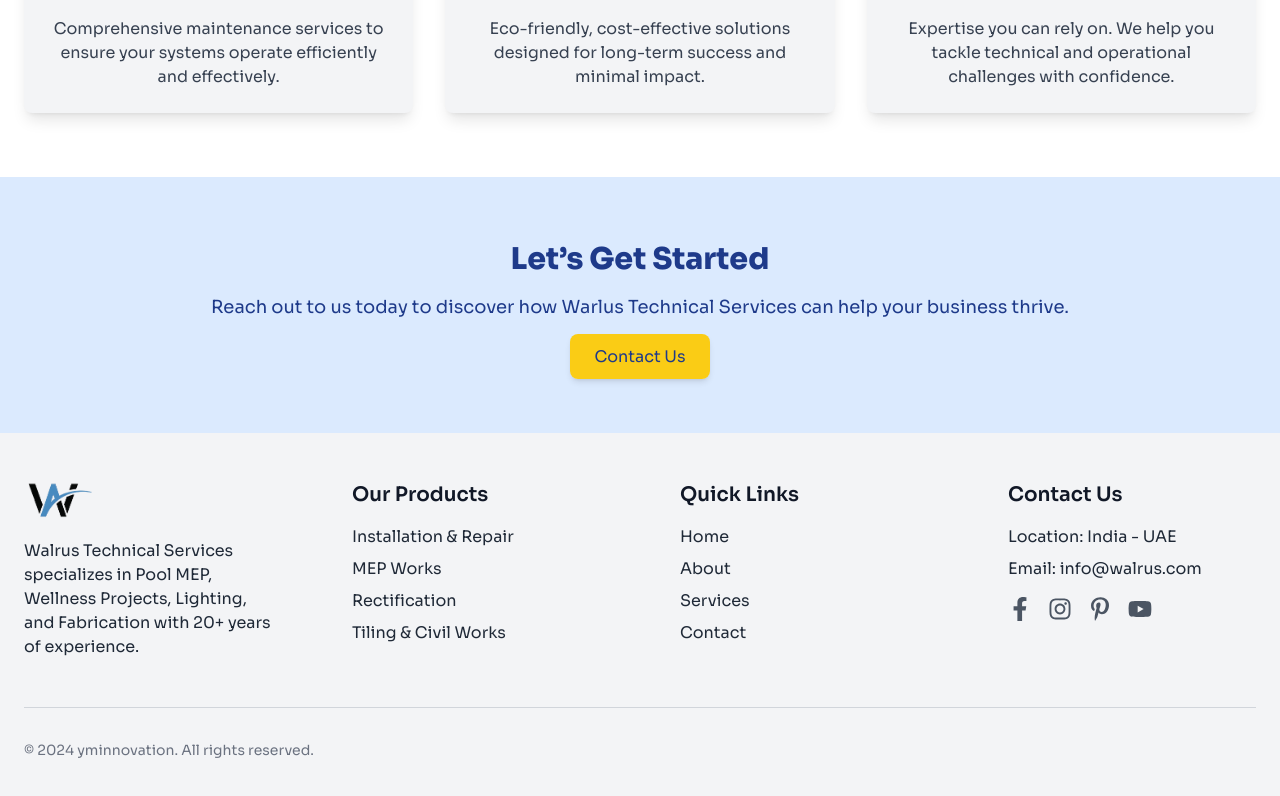
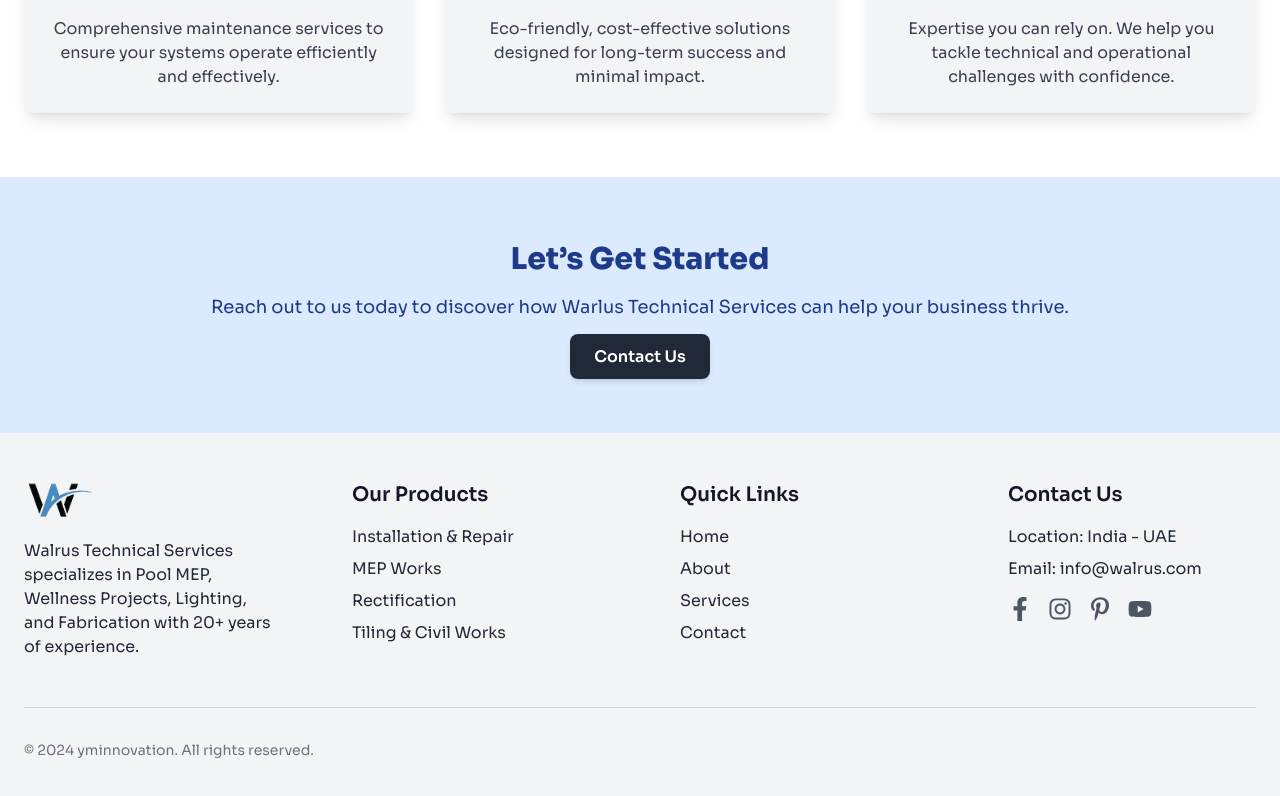
Before and after one commit to yaseenmirshal/Walrus, a Next.js app: page / in a window 1280 px wide. Shown: the part 2027-2823 px from the top of the page. Built offline with nearby package versions, Linux system fonts and the light colour scheme.

Commit message:
contact yelloe to dark

```diff
--- a/app/Components/Landing.jsx
+++ b/app/Components/Landing.jsx
@@ -187,11 +187,12 @@ export default function Home() {
             Reach out to us today to discover how Warlus Technical Services can help your business thrive.
           </p>
           <a
-            href="mailto:info@warlusservices.com"
-            className="bg-yellow-400 text-blue-900 px-6 py-3 rounded-lg shadow-md hover:bg-yellow-500 transition duration-300"
-          >
-            Contact Us
-          </a>
+  href="mailto:info@warlusservices.com"
+  className="bg-gray-800 text-white font-semibold px-6 py-3 rounded-lg shadow-md hover:bg-gray-700 transition duration-300"
+>
+  Contact Us
+</a>
+
         </div>
       </section>
     </div>
```
